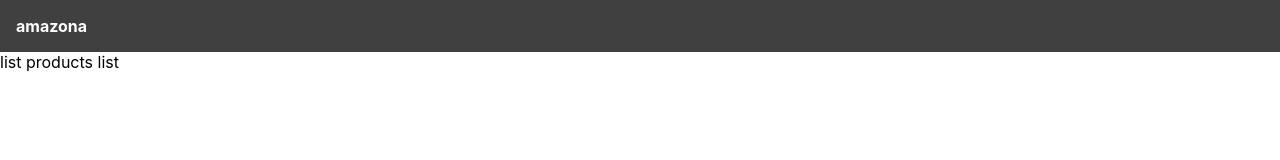
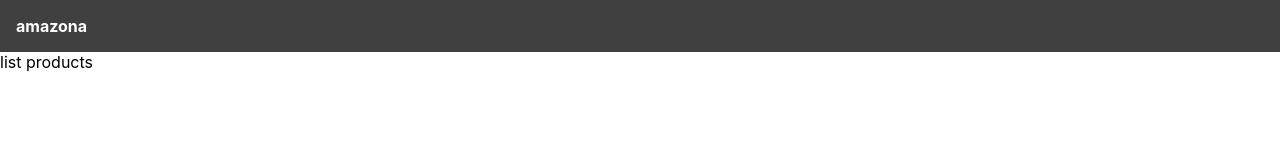
Before and after one commit to RamchurnA/amazona, a React (Create React App) app in the folder frontend/: page / in a window 1280 px wide. Shown: the top 160 px of the page. Built offline with nearby package versions, Linux system fonts and the light colour scheme.

Commit message:
reverted app.js

```diff
--- a/frontend/src/App.js
+++ b/frontend/src/App.js
@@ -9,7 +9,6 @@ function App() {
 
       <main>
         list products
-        list
       </main>
     </div>
   );
```
